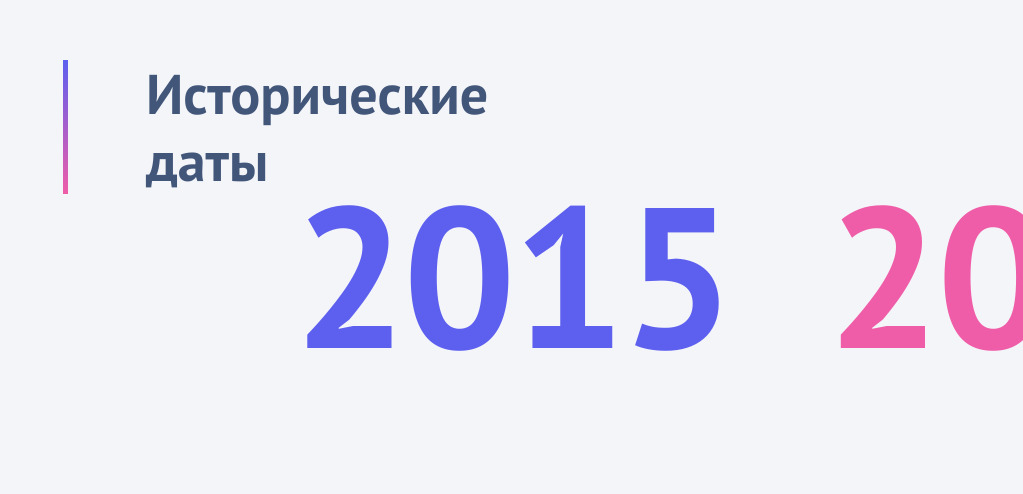
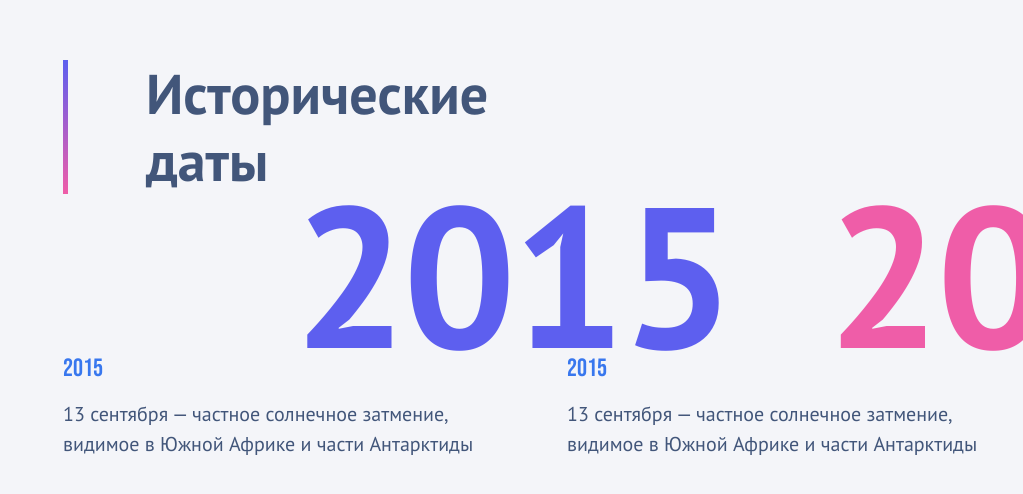
Before and after one commit to mnezabotin/onlydates, a React app: page / in a window 1280 px wide. Shown: the part 110-604 px from the top of the page, without its empty margins (257-1280 px from the left). Built offline with nearby package versions, Linux system fonts and the light colour scheme.

Commit message:
added swiper

```diff
--- /dev/null
+++ b/src/components/DateDesc.tsx
@@ -0,0 +1,40 @@
+import React from 'react'
+import styled from 'styled-components'
+import { colors } from '../styles/colors'
+
+const Box = styled.div`
+  display: grid;
+  gap: 15px;
+  user-select: none;
+`
+
+const Date = styled.div`
+  color: ${colors.lightBlue};
+  font-family: 'Bebas Neue';
+  font-size: 25px;
+  font-style: normal;
+  font-weight: 400;
+  line-height: 120%;
+  text-transform: uppercase;
+`
+
+const Desc = styled.div`
+  color: ${colors.blackBlue};
+  font-family: "PT Sans";
+  font-size: 20px;
+  font-style: normal;
+  font-weight: 400;
+  line-height: 30px
+`
+
+type Props = {
+  date: string | number
+  desc: string
+}
+
+export const DateDesc = ({ date, desc }: Props) => (
+  <Box>
+    <Date>{date}</Date>
+    <Desc>{desc}</Desc>
+  </Box>
+)
--- a/src/containers/DatesSlider.tsx
+++ b/src/containers/DatesSlider.tsx
@@ -1,7 +1,40 @@
+// @ts-nocheck
 import React from 'react'
+import { Swiper, SwiperSlide } from 'swiper/react'
+import { Navigation } from 'swiper'
+import { DateDesc } from '../components/DateDesc'
 
-export const DatesSlider = () => {
+import 'swiper/css'
+import 'swiper/css/navigation'
+import 'swiper/css/pagination'
+import 'swiper/css/scrollbar'
+
+type Slide = {
+  date: string | number
+  desc: string
+}
+
+type Props = {
+  data?: Slide[]
+}
+
+export const DatesSlider = ({ data = [] }: Props) => {
   return (
-    <div />
+    <Swiper
+      modules={[Navigation]}
+      spaceBetween={80}
+      slidesPerView={3}
+      navigation
+      pagination={{ clickable: true }}
+    >
+      {data.map((s, i) => (
+        <SwiperSlide key={`${s.date} + ${i}`}>
+          <DateDesc
+            date={s.date}
+            desc={s.desc}
+          />
+        </SwiperSlide>
+      ))}
+    </Swiper>
   )
 }
--- a/src/containers/HDates.tsx
+++ b/src/containers/HDates.tsx
@@ -17,7 +17,7 @@
       gap='96px'
     >
       <HDate>{first}</HDate>
-      <HDate secondary>{last}</HDate>
+      <HDate secondary={true}>{last}</HDate>
     </Flex>
   )
 }
--- a/src/styles/colors.ts
+++ b/src/styles/colors.ts
@@ -2,4 +2,5 @@
   primary: '#5D5FEF',
   secondary: '#EF5DA8',
   blackBlue: '#42567A',
+  lightBlue: '#3877EE',
 }
--- a/src/widgets/DatesWidget/index.tsx
+++ b/src/widgets/DatesWidget/index.tsx
@@ -2,6 +2,21 @@
 import { DatesWidgetLayout } from './styles'
 import { Heading } from '../../components/Heading'
 import { HDates } from '../../containers/HDates'
+import { DatesSlider } from '../../containers/DatesSlider'
+
+const sliders = [
+  { date: '2015', desc: '13 сентября — частное солнечное затмение, видимое в Южной Африке и части Антарктиды' },
+  { date: '2015', desc: '13 сентября — частное солнечное затмение, видимое в Южной Африке и части Антарктиды' },
+  { date: '2015', desc: '13 сентября — частное солнечное затмение, видимое в Южной Африке и части Антарктиды' },
+  { date: '2015', desc: '13 сентября — частное солнечное затмение, видимое в Южной Африке и части Антарктиды' },
+  { date: '2015', desc: '13 сентября — частное солнечное затмение, видимое в Южной Африке и части Антарктиды' },
+  { date: '2015', desc: '13 сентября — частное солнечное затмение, видимое в Южной Африке и части Антарктиды' },
+  { date: '2015', desc: '13 сентября — частное солнечное затмение, видимое в Южной Африке и части Антарктиды' },
+  { date: '2015', desc: '13 сентября — частное солнечное затмение, видимое в Южной Африке и части Антарктиды' },
+  { date: '2015', desc: '13 сентября — частное солнечное затмение, видимое в Южной Африке и части Антарктиды' },
+  { date: '2015', desc: '13 сентября — частное солнечное затмение, видимое в Южной Африке и части Антарктиды' },
+  { date: '2015', desc: '13 сентября — частное солнечное затмение, видимое в Южной Африке и части Антарктиды' },
+]
 
 export const DatesWidget = () => {
   return (
@@ -10,6 +25,7 @@
         Исторические<br />даты
       </Heading>
       <HDates first={2015} last={2022} />
+      <DatesSlider data={sliders} />
     </DatesWidgetLayout>
   )
 }
```
Also changed, not shown: package.json (+3 -4 lines), src/components/Divider.tsx (added, +21 -0 lines), 1 other file (tests, documents, lock files or other folders).
